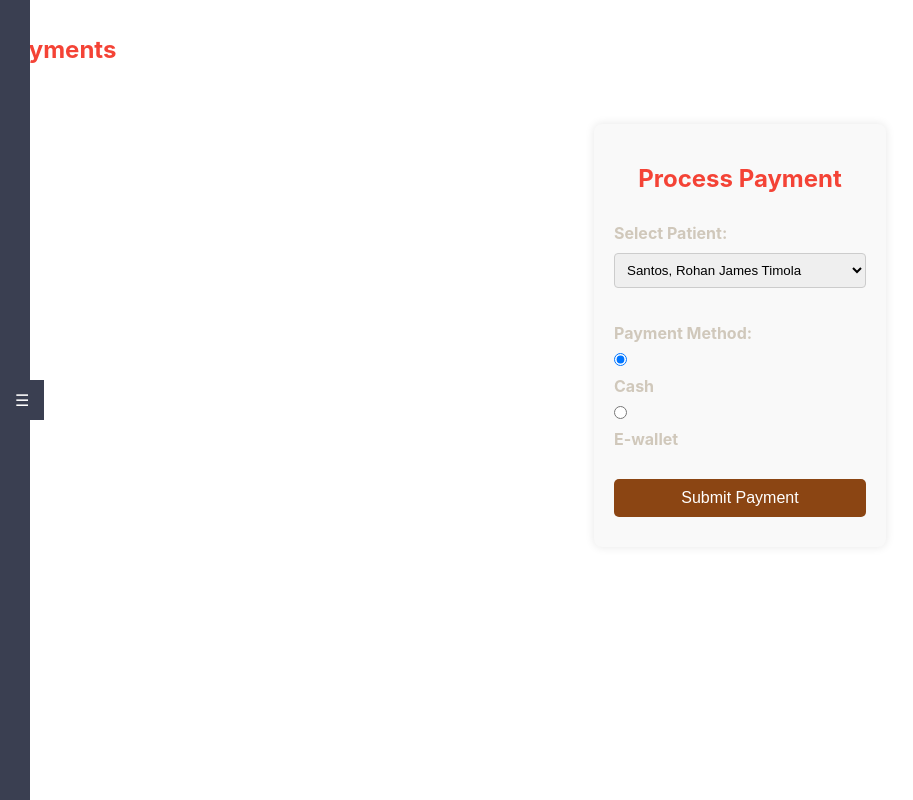
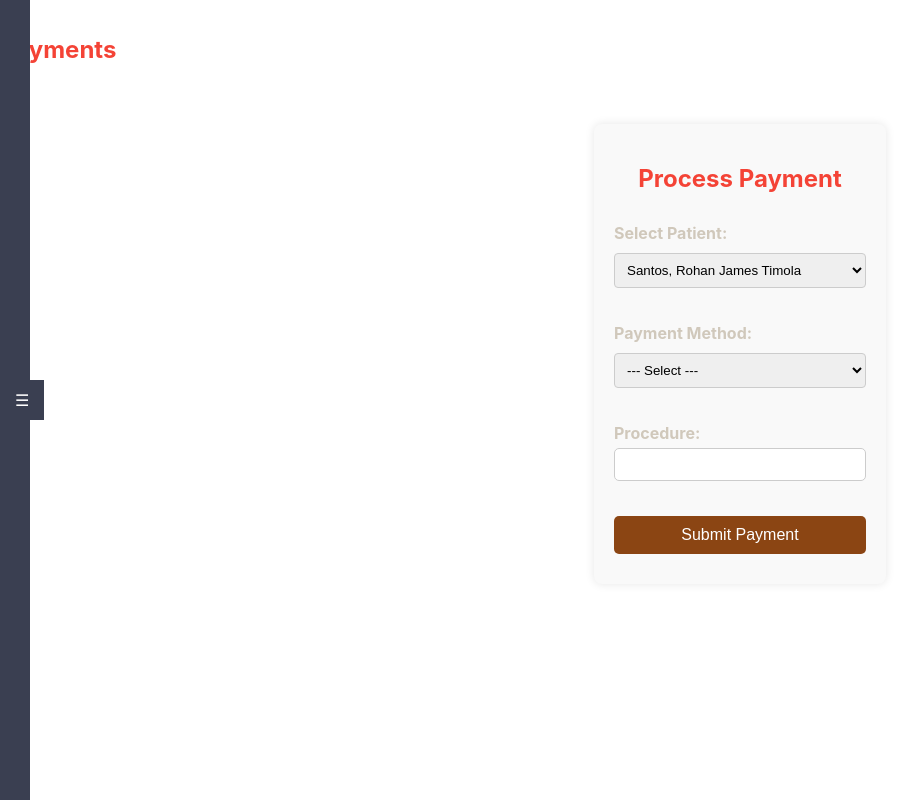
Before and after one commit to PLAWD/Dental-Management-System-for-Dr.-Lorena-L.-Timola-Dental-Clinic, a Flask app: page /payments in a window 1280 px wide. Shown: the whole page, without its empty margins (0-913 px from the left). Run offline with Flask 3, Linux system fonts and the light colour scheme; data comes from the database, SQL or seed files in the repository; both versions use the stored data as it was after the commit.

Commit message:
Ang sabi ni L ay
preee goodnight

to be fixed: payment reports

```diff
--- a/app.py
+++ b/app.py
@@ -919,7 +919,6 @@
     start_date = request.args.get('start_date')
     end_date = request.args.get('end_date')
 
-    # Retrieve logged-in user information from the session
     user_id = session.get('user_id')
     if not user_id:
         return 'User not logged in', 401
@@ -944,9 +943,16 @@
             JOIN dentists d ON a.dentist_id = d.dentist_id
             WHERE a.appointment_date BETWEEN ? AND ?''', (start_date, end_date)).fetchall()
     elif report_type == 'payments':
-        data = conn.execute('SELECT payment_id, payment_date, procedures FROM payments WHERE payment_date BETWEEN ? AND ?', (start_date, end_date)).fetchall()
-    elif report_type == 'transactions':
-        data = conn.execute('SELECT transaction_id, transaction_date, procedures FROM transactions WHERE transaction_date BETWEEN ? AND ?', (start_date, end_date)).fetchall()
+        data = conn.execute('''
+            SELECT
+                p.payment_date AS Date,
+                p.reference_number AS 'Reference Number',
+                (pt.last_name || ', ' || pt.first_name) AS 'Patient Name',
+                p.procedure AS Procedure,
+                p.amount AS Amount
+            FROM payments p
+            JOIN patients pt ON p.patient_id = pt.patient_id
+            WHERE p.payment_date BETWEEN ? AND ?''', (start_date, end_date)).fetchall()
     else:
         conn.close()
         return 'Invalid report type', 400
@@ -959,37 +965,68 @@
     p.drawCentredString(width / 2.0, height - 50, f"{report_type.capitalize()} Report for Dr. Lorena L. Timola Dental Clinic")
 
     p.setFont("Helvetica", 12)
-    p.drawCentredString(width / 2.0, height - 70, f"")
+    p.drawCentredString(width / 2.0, height - 70, f"Blk 1 Lot 4 Brookside Dr. corner Columbus St Brookside Hills Gate 1, Brgy, Cainta, 1900 Rizal")
 
-    p.setFont("Helvetica-Bold", 10)
-    p.drawString(30, height - 130, "Date")
-    p.drawString(100, height - 130, "Patient's Name")
-    p.drawString(230, height - 130, "Appointment Type")
-    p.drawString(360, height - 130, "Procedures")
-    p.drawString(490, height - 130, "Dentist")
+    if report_type == 'appointments':
+        p.setFont("Helvetica-Bold", 10)
+        p.drawString(30, height - 130, "Date")
+        p.drawString(100, height - 130, "Patient's Name")
+        p.drawString(230, height - 130, "Appointment Type")
+        p.drawString(360, height - 130, "Procedures")
+        p.drawString(490, height - 130, "Dentist")
 
-    y = height - 150
-    p.setFont("Helvetica", 10)
-    row_height = 20
+        y = height - 150
+        p.setFont("Helvetica", 10)
+        row_height = 20
 
-    for row in data:
-        p.drawString(30, y, row['appointment_date'])
-        p.drawString(100, y, row['patient_name'])
-        p.drawString(230, y, row['appointment_type'])
-        p.drawString(360, y, row['procedures'])
-        p.drawString(490, y, row['dentist_name'])
-        y -= row_height
-        if y < 50:
-            p.showPage()
-            y = height - 40
-            p.setFont("Helvetica-Bold", 10)
-            p.drawString(30, y, "Date")
-            p.drawString(100, y, "Patient's Name")
-            p.drawString(230, y, "Appointment Type")
-            p.drawString(360, y, "Procedures")
-            p.drawString(490, y, "Dentist")
+        for row in data:
+            p.drawString(30, y, row['appointment_date'])
+            p.drawString(100, y, row['patient_name'])
+            p.drawString(230, y, row['appointment_type'])
+            p.drawString(360, y, row['procedures'])
+            p.drawString(490, y, row['dentist_name'])
             y -= row_height
-            p.setFont("Helvetica", 10)
+            if y < 50:
+                p.showPage()
+                y = height - 40
+                p.setFont("Helvetica-Bold", 10)
+                p.drawString(30, y, "Date")
+                p.drawString(100, y, "Patient's Name")
+                p.drawString(230, y, "Appointment Type")
+                p.drawString(360, y, "Procedures")
+                p.drawString(490, y, "Dentist")
+                y -= row_height
+                p.setFont("Helvetica", 10)
+    elif report_type == 'payments':
+        p.setFont("Helvetica-Bold", 10)
+        p.drawString(30, height - 130, "Date")
+        p.drawString(100, height - 130, "Reference Number")
+        p.drawString(200, height - 130, "Patient's Name")
+        p.drawString(330, height - 130, "Procedure")
+        p.drawString(460, height - 130, "Amount")
+
+        y = height - 150
+        p.setFont("Helvetica", 10)
+        row_height = 20
+
+        for row in data:
+            p.drawString(30, y, row['Date'])
+            p.drawString(100, y, row['Reference Number'])
+            p.drawString(200, y, row['Patient Name'])
+            p.drawString(330, y, row['Procedure'])
+            p.drawString(460, y, str(row['Amount']))
+            y -= row_height
+            if y < 50:
+                p.showPage()
+                y = height - 40
+                p.setFont("Helvetica-Bold", 10)
+                p.drawString(30, y, "Date")
+                p.drawString(100, y, "Reference Number")
+                p.drawString(200, y, "Patient's Name")
+                p.drawString(330, y, "Procedure")
+                p.drawString(460, y, "Amount")
+                y -= row_height
+                p.setFont("Helvetica", 10)
 
     now = datetime.now()
     p.setFont("Helvetica", 10)
@@ -1044,19 +1081,27 @@
 
 @app.route('/process_payment', methods=['POST'])
 def process_payment():
-    patient_id = request.form['patient']
-    payment_method = request.form['payment_method']
-    amount = request.form['amount'] if payment_method == 'Cash' else None
-    reference_number = request.form['reference_number'] if payment_method == 'E-wallet' else None
+    patient = request.form.get('patient')
+    payment_method = request.form.get('payment_method')
+    amount = request.form.get('amount')
+    reference_number = request.form.get('reference_number')
+    procedure = request.form.get('procedure')
     payment_date = datetime.now().strftime('%Y-%m-%d %H:%M:%S')
 
+    # Database connection
     conn = get_db_connection()
-    conn.execute('INSERT INTO payments (patient_id, payment_method, amount, reference_number, payment_date) VALUES (?, ?, ?, ?, ?)',
-                 (patient_id, payment_method, amount, reference_number, payment_date))
+    cursor = conn.cursor()
+
+    # Insert payment record into the database
+    cursor.execute('''
+        INSERT INTO payments (patient_id, payment_method, amount, reference_number, procedure, payment_date)
+        VALUES (?, ?, ?, ?, ?, ?)
+    ''', (patient, payment_method, amount, reference_number, procedure, payment_date))
+
     conn.commit()
     conn.close()
 
-    return redirect(url_for('payments'))
+    return jsonify({'success': True})
 
 @app.route('/generate_receipt')
 def generate_receipt():
--- a/requirements.txt
+++ b/requirements.txt
@@ -1,3 +1,4 @@
 Flask==3.0.3
 flask_wtf==1.2.1
 Werkzeug==3.0.3
+reportlab=4.2.2
--- a/templates/payments.html
+++ b/templates/payments.html
@@ -48,7 +48,7 @@
     <div class="main-content">
         <div class="payments-container">
             <h2 class="payments-header">Process Payment</h2>
-            <form id="paymentForm" method="POST" action="{{ url_for('process_payment') }}">
+            <form id="paymentForm" method="POST">
                 <div class="form-group">
                     <label for="patient">Select Patient:</label>
                     <select id="patient" name="patient">
@@ -58,21 +58,28 @@
                     </select>
                 </div>
                 <div class="form-group">
-                    <label>Payment Method:</label>
-                    <input type="radio" id="cash" name="payment_method" value="Cash" onclick="togglePaymentMethod('cash')" checked>
-                    <label for="cash">Cash</label>
-                    <input type="radio" id="ewallet" name="payment_method" value="E-wallet" onclick="togglePaymentMethod('ewallet')">
-                    <label for="ewallet">E-wallet</label>
+                    <label for="payment_method">Payment Method:</label>
+                    <select id="payment_method" name="payment_method" onchange="togglePaymentMethod(this.value)">
+                        <option value="Select">--- Select ---</option>
+                        <option value="Cash">Cash</option>
+                        <option value="E-wallet">E-wallet</option>
+                    </select>
                 </div>
                 <div id="cashPayment" class="payment-details">
                     <label for="amount">Amount:</label>
                     <input type="text" id="amount" name="amount">
+                    <label for="referenceNumberCash">Reference Number:</label>
+                    <input type="text" id="referenceNumberCash" name="reference_number_cash">
                 </div>
                 <div id="ewalletPayment" class="payment-details" style="display:none;">
                     <p>Scan the QR code to pay:</p>
                     <img src="static/images/gkas.png" alt="QR Code">
                     <label for="referenceNumber">Reference Number:</label>
                     <input type="text" id="referenceNumber" name="reference_number">
+                </div>
+                <div class="form-group">
+                    <label for="procedure">Procedure:</label>
+                    <input type="text" id="procedure" name="procedure">
                 </div>
                 <button type="submit">Submit Payment</button>
             </form>
@@ -81,11 +88,12 @@
                 <button onclick="confirmPayment()">Yes</button>
                 <button onclick="cancelPayment()">No</button>
             </div>
+            <div id="feedback" style="display:none;"></div>
         </div>
     </div>
     <script>
         function togglePaymentMethod(method) {
-            if (method === 'cash') {
+            if (method === 'Cash') {
                 document.getElementById('cashPayment').style.display = 'block';
                 document.getElementById('ewalletPayment').style.display = 'none';
             } else {
@@ -100,7 +108,31 @@
         });
 
         function confirmPayment() {
-            document.getElementById('paymentForm').submit();
+            const form = document.getElementById('paymentForm');
+            const formData = new FormData(form);
+
+            fetch('{{ url_for("process_payment") }}', {
+                method: 'POST',
+                body: formData
+            })
+            .then(response => response.json())
+            .then(data => {
+                const feedback = document.getElementById('feedback');
+                feedback.style.display = 'block';
+                if (data.success) {
+                    feedback.innerHTML = '<p>Payment processed successfully!</p>';
+                    form.reset();  // Reset the form on success
+                } else {
+                    feedback.innerHTML = `<p>Error: ${data.error}</p>`;
+                }
+                document.getElementById('confirmation').style.display = 'none';
+            })
+            .catch(error => {
+                const feedback = document.getElementById('feedback');
+                feedback.style.display = 'block';
+                feedback.innerHTML = `<p>Error: ${error.message}</p>`;
+                document.getElementById('confirmation').style.display = 'none';
+            });
         }
 
         function cancelPayment() {
--- a/templates/reports.html
+++ b/templates/reports.html
@@ -43,10 +43,6 @@
             <h2>Generate Reports</h2>
         </div>
         <div class="header-center">
-            <form class="search-form" action="{{ url_for('search') }}" method="get">
-                <input type="text" name="query" placeholder="Search...">
-                <button type="submit" class="search-btn">🔍</button>
-            </form>
         </div>
     </header>
     <div class="main-content">
@@ -57,7 +53,6 @@
                 <select id="reportType">
                     <option value="appointments">Appointment Report</option>
                     <option value="payments">Payments Report</option>
-                    <option value="transactions">Transactions Report</option>
                 </select>
             </div>
             <div class="date-range">
```
Also changed, not shown: templates/verify_otp.html (+4 -4 lines), instance/DMSDB.db, 2 other files.
